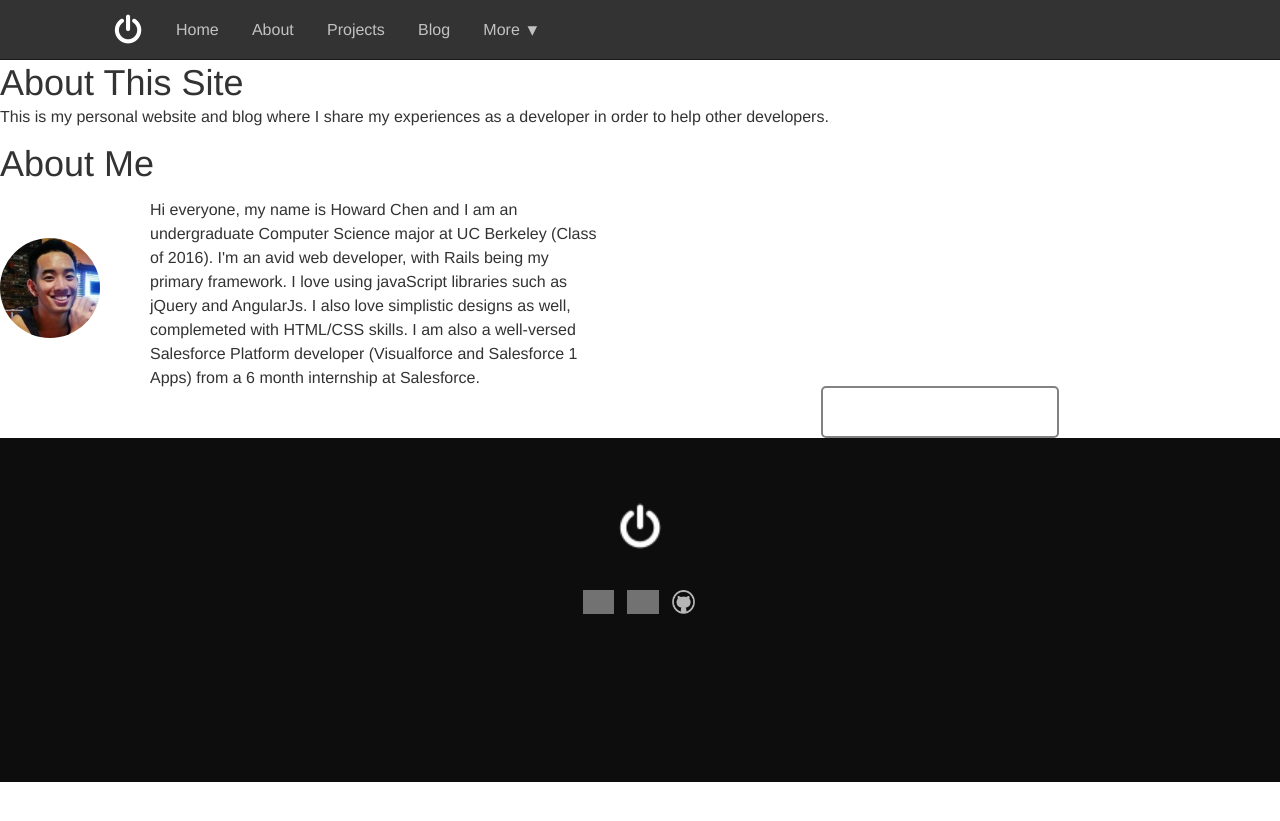
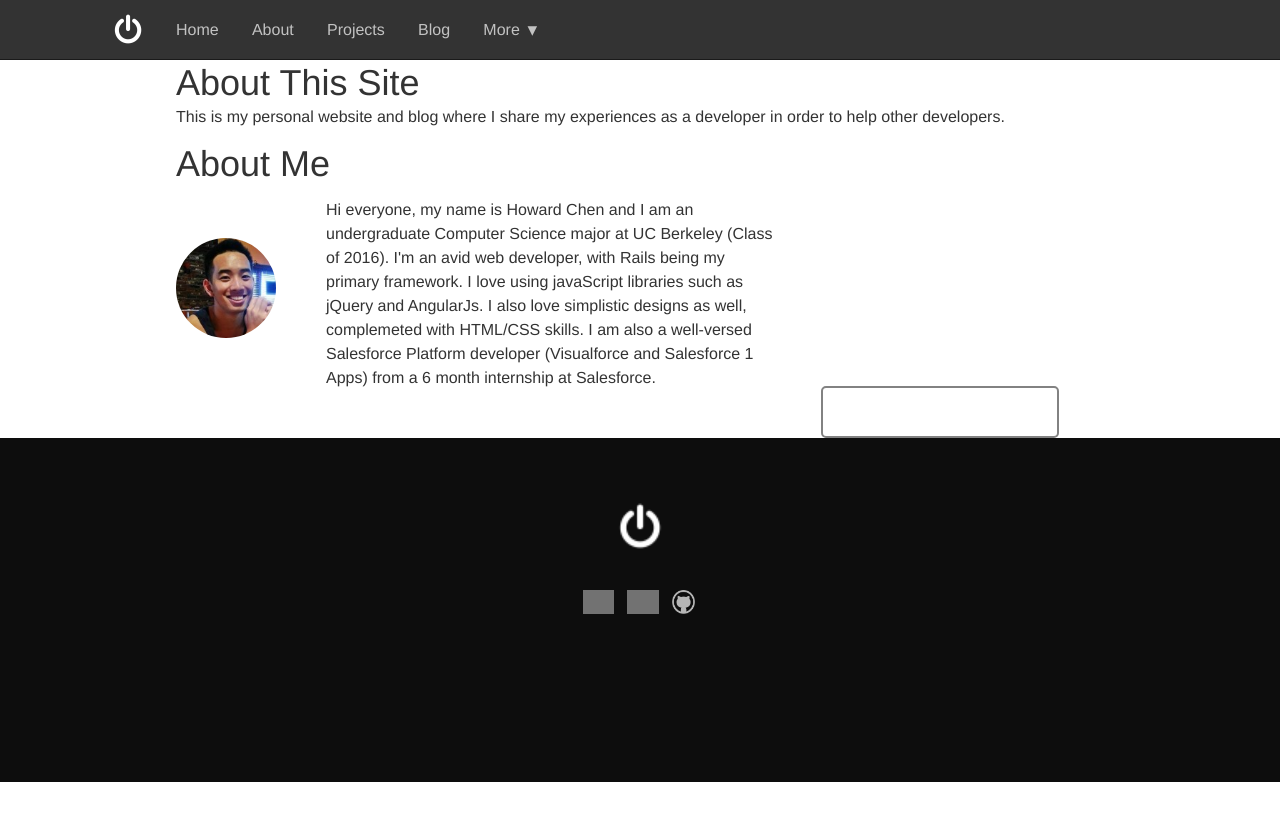
Before and after one commit to chenhoward/chenhoward.github.io, a Jekyll site: the page built from about.html, in a window 1280 px wide. Shown: the top 821 px of the page. Built offline with Jekyll 4.4.1, drawn with Linux system fonts in a browser that asks for light colours; nearby versions of some CDN libraries; some web fonts are replaced; grey boxes are pictures that could not be loaded.

Commit message:
Limit blog width

```diff
--- a/css/style.css
+++ b/css/style.css
@@ -931,6 +931,11 @@ html {
   margin-left: auto;
   margin-right: auto; }
 
+.wrap-blog {
+  max-width: 58em;
+  margin-left: auto;
+  margin-right: auto; }
+
 @media screen and (max-width: 750px) {
   .floater {
     margin-left: auto;
--- a/index.html
+++ b/index.html
@@ -1,5 +1,5 @@
 ---
-layout: default
+layout: hero
 ---
 
 <div class="home">
--- a/sass/style.scss
+++ b/sass/style.scss
@@ -95,6 +95,12 @@
   margin-left: auto;
   margin-right: auto;
 }
+
+.wrap-blog {
+  max-width: 58em;
+  margin-left: auto;
+  margin-right: auto;
+}
 @media screen and (max-width: 750px) {
 
 .floater {
```
Also changed, not shown: _layouts/hero.html (added, +19 -0 lines), 1 other file.
